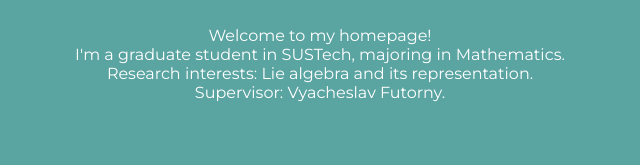
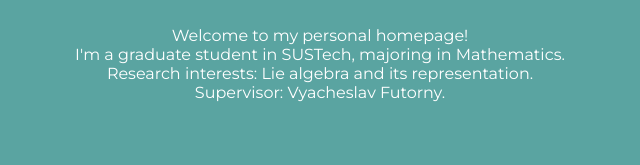
Before and after one commit to HuangBinhe101/HuangBinhe101.github.io, a plain HTML site: page index.html in a window 1280 px wide. Shown: the part 580-745 px from the top of the page, 320-960 px from the left. Drawn offline with Linux system fonts and the light colour scheme.

Commit message:
Update index.html

```diff
--- a/index.html
+++ b/index.html
@@ -21,7 +21,7 @@
     <div class="container">
         <img src="images/profile.png" alt="profile-pic">
         <h1>Huang Binhe (黄斌和)</h1>
-        <p>Welcome to my homepage! <br> I'm a graduate student in SUSTech, majoring in Mathematics. <br> Research interests: Lie algebra and its representation. <br>Supervisor: Vyacheslav Futorny.</p>
+        <p>Welcome to my personal homepage! <br> I'm a graduate student in SUSTech, majoring in Mathematics. <br> Research interests: Lie algebra and its representation. <br>Supervisor: Vyacheslav Futorny.</p>
     </div>
     <div id="click-count">Visitor Count: 0</div>
 </body>
```
